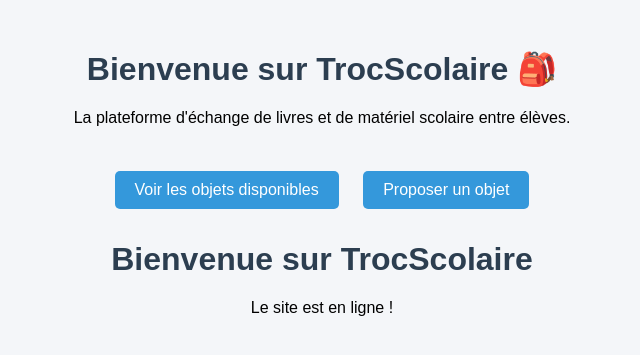
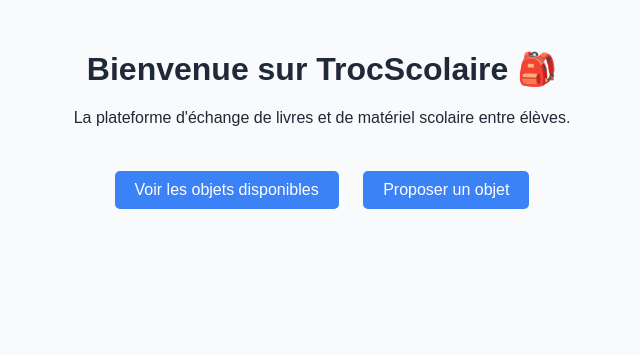
Before and after one commit to ulysse626/affairescolaires, a Flask app: page / in a window 1280 px wide. Shown: the top 355 px of the page, without its empty margins (318-958 px from the left). Run offline with Flask 3, Linux system fonts and the light colour scheme.

Commit message:
Refactor index.html for title and styling updates
Updated the title and improved styling for better visibility. Removed duplicate HTML structure.

```diff
--- a/templates/index.html
+++ b/templates/index.html
@@ -2,12 +2,15 @@
 <html lang="fr">
 <head>
     <meta charset="UTF-8">
-    <title>TrocScolaire - Accueil</title>
+    <title>TrocScolaire</title>
+    <!-- Lien vers le manifeste PWA et l'icône -->
+    <link rel="manifest" href="{{ url_for('static', filename='manifest.json') }}">
+    <link rel="icon" type="image/png" href="{{ url_for('static', filename='icon.png') }}">
+
     <style>
-        body { font-family: Arial, sans-serif; text-align: center; margin-top: 50px; background-color: #f4f6f9; }
-        h1 { color: #2c3e50; }
-        a { display: inline-block; margin: 10px; padding: 10px 20px; background: #3498db; color: white; text-decoration: none; border-radius: 5px; }
-        a:hover { background: #2980b9; }
+        body { font-family: Arial, sans-serif; text-align: center; margin-top: 50px; background-color: #f9fafb; color: #1f2937; }
+        a { display: inline-block; margin: 10px; padding: 10px 20px; background-color: #3b82f6; color: white; text-decoration: none; border-radius: 5px; }
+        a:hover { background-color: #2563eb; }
     </style>
 </head>
 <body>
@@ -17,15 +20,4 @@
     <a href="/objets">Voir les objets disponibles</a>
     <a href="/ajouter">Proposer un objet</a>
 </body>
-</html><!DOCTYPE html>
-<html lang="fr">
-<head>
-    <meta charset="UTF-8">
-    <title>TrocScolaire</title>
-</head>
-<body>
-<link rel="manifest" href="{{ url_for('static', filename='manifest.json') }}">
-    <h1>Bienvenue sur TrocScolaire</h1>
-    <p>Le site est en ligne !</p>
-</body>
 </html>
```
